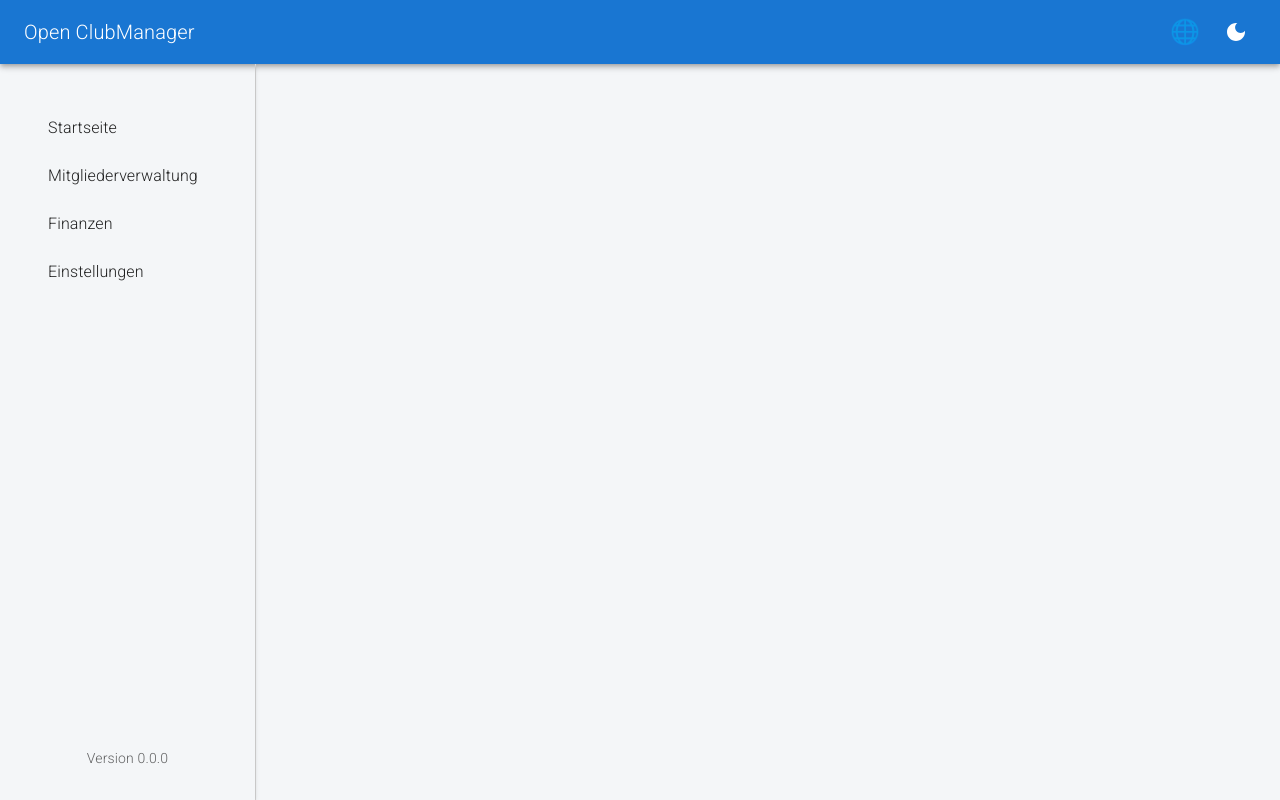
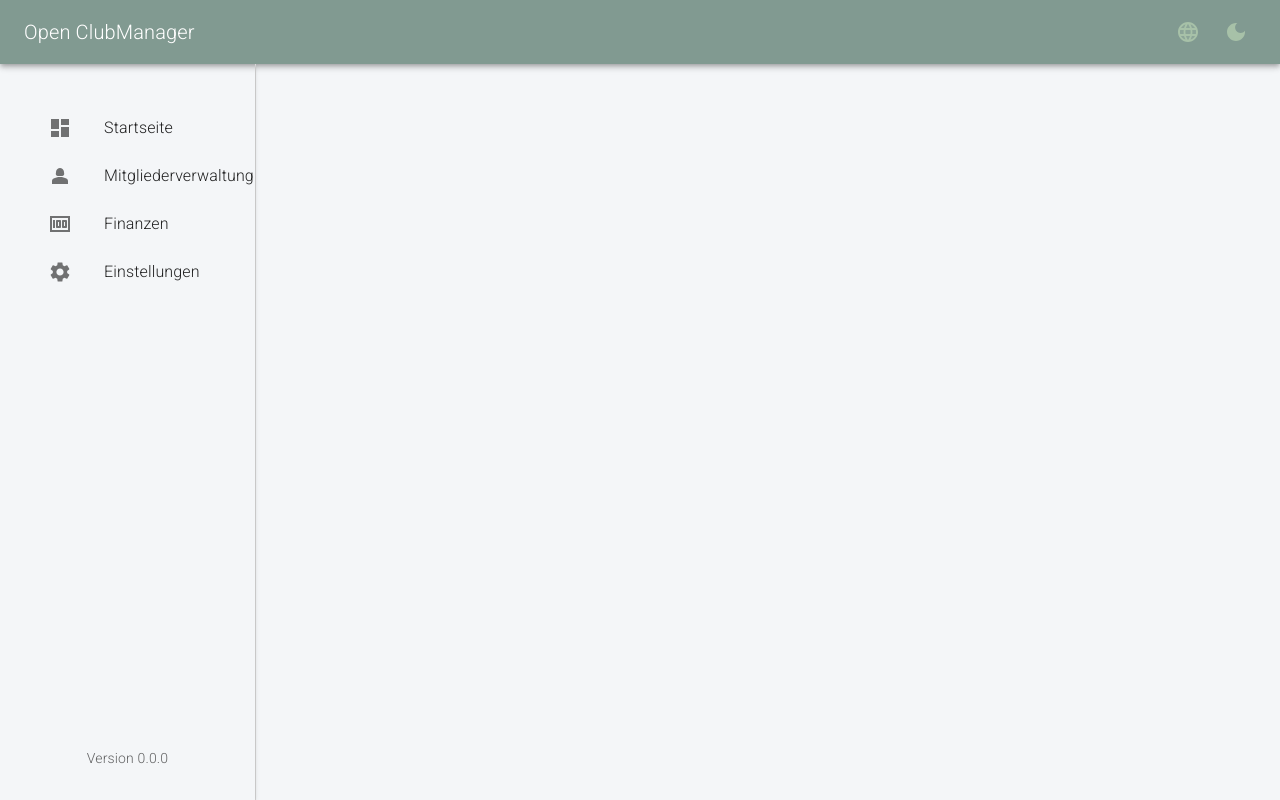
Before and after one commit to Waschndolos/open-clubmanager, a React (Vite) app in the folder frontend/: page / in a window 1280 px wide. Built offline with nearby package versions, Linux system fonts and the light colour scheme.

Commit message:
Improve menu and try different theme options

```diff
--- a/frontend/src/components/header/Header.tsx
+++ b/frontend/src/components/header/Header.tsx
@@ -1,5 +1,5 @@
 import {AppBar, Box, IconButton, Menu, MenuItem, Toolbar, Typography} from '@mui/material'
-import {DarkMode, LightMode} from '@mui/icons-material'
+import {DarkMode, LanguageOutlined, LanguageTwoTone, LightMode} from '@mui/icons-material'
 import {useThemeContext} from '../../theme/ThemeContext'
 import {useTranslation} from "react-i18next";
 import React, {useState} from "react";
@@ -27,15 +27,15 @@ export default function Header() {
                 </Typography>
 
                 <Box display="flex" alignItems="center" gap={1}>
-                    <IconButton onClick={handleLanguageClick}>
-                        🌐
+                    <IconButton onClick={handleLanguageClick} color={"secondary"}>
+                        <LanguageTwoTone></LanguageTwoTone>
                     </IconButton>
                     <Menu anchorEl={anchorEl} open={Boolean(anchorEl)} onClose={() => setAnchorEl(null)}>
                         <MenuItem onClick={() => handleLanguageChange('de')}>🇩🇪 Deutsch</MenuItem>
                         <MenuItem onClick={() => handleLanguageChange('en')}>🇬🇧 English</MenuItem>
                     </Menu>
 
-                    <IconButton color="inherit" onClick={toggleTheme}>
+                    <IconButton onClick={toggleTheme} color={"secondary"}>
                         {mode === 'light' ? <DarkMode/> : <LightMode/>}
                     </IconButton>
                 </Box>
--- a/frontend/src/components/menu/AppMenu.tsx
+++ b/frontend/src/components/menu/AppMenu.tsx
@@ -2,6 +2,8 @@ import {Box, List, Typography} from "@mui/material";
 import AppMenuItem from "./AppMenuItem";
 import packageJson from '../../../package.json'
 import {useTranslation} from "react-i18next";
+import {Dashboard, Money, Person, Person2, Settings} from "@mui/icons-material";
+import {Finance} from "../finance/Finance";
 
 
 export default function AppMenu() {
@@ -16,10 +18,10 @@ export default function AppMenu() {
             boxShadow: 2,
         }}>
             <List sx={{ flexGrow: 1 }}>
-                <AppMenuItem label={t('menu.dashboard')} link="dashboard"/>
-                <AppMenuItem label={t('menu.members')} link="members"/>
-                <AppMenuItem label={t('menu.finance')} link="finance"/>
-                <AppMenuItem label={t('menu.settings')} link="settings"/>
+                <AppMenuItem label={t('menu.dashboard')} icon={<Dashboard />} link="dashboard"/>
+                <AppMenuItem label={t('menu.members')} icon={<Person2/>} link="members"/>
+                <AppMenuItem label={t('menu.finance')} icon={<Money/>} link="finance"/>
+                <AppMenuItem label={t('menu.settings')} icon={<Settings/>} link="settings"/>
             </List>
 
             <Box sx={{ marginTop: 'auto' }}>
--- a/frontend/src/components/menu/AppMenuItem.tsx
+++ b/frontend/src/components/menu/AppMenuItem.tsx
@@ -1,24 +1,27 @@
-import {ListItemButton, ListItemText} from "@mui/material";
+import {ListItemButton, ListItemIcon, ListItemText} from "@mui/material";
 import {useNavigate} from 'react-router-dom';
+import {ReactElement} from "react";
 
 type MenuItemProps = {
     label: string,
-    onClick?: () => void,
+    icon?: ReactElement
     link?: string
 };
 
-export default function AppMenuItem({label, link}: MenuItemProps) {
+export default function AppMenuItem({label, icon, link}: MenuItemProps) {
     const navigate = useNavigate();
 
     const handleClick = () => {
-        if (link === 'dashboard') navigate('/dashboard');
-        else if (link === 'members') navigate('/members');
-        else if (link === 'finance') navigate('/finance');
-        else if (link === 'settings') navigate('/settings');
+        navigate(`${link}`)
     };
 
     return (
         <ListItemButton onClick={handleClick}>
+            {icon && (
+                <ListItemIcon>
+                    {icon}
+                </ListItemIcon>
+            )}
             <ListItemText primary={label}/>
         </ListItemButton>
     );
--- a/frontend/src/theme/dark.ts
+++ b/frontend/src/theme/dark.ts
@@ -4,10 +4,13 @@ const darkTheme = createTheme({
     palette: {
         mode: 'dark',
         primary: {
-            main: '#90caf9',
+            main: '#948979',
+        },
+        secondary: {
+            main: '#DFD0B8',
         },
         background: {
-            default: '#121212',
+            default: '#393E46',
         },
     },
 })
--- a/frontend/src/theme/light.ts
+++ b/frontend/src/theme/light.ts
@@ -4,7 +4,10 @@ const lightTheme = createTheme({
     palette: {
         mode: 'light',
         primary: {
-            main: '#1976d2',
+            main: '#819A91',
+        },
+        secondary: {
+            main: '#A7C1A8',
         },
         background: {
             default: '#f4f6f8',
```
